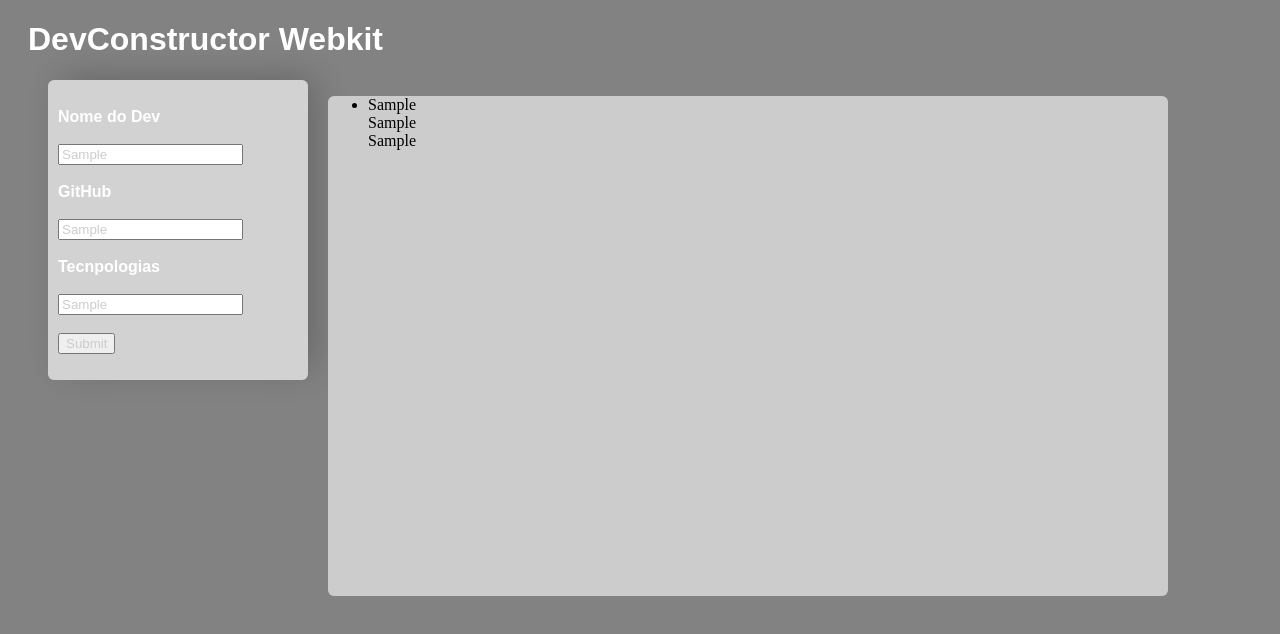
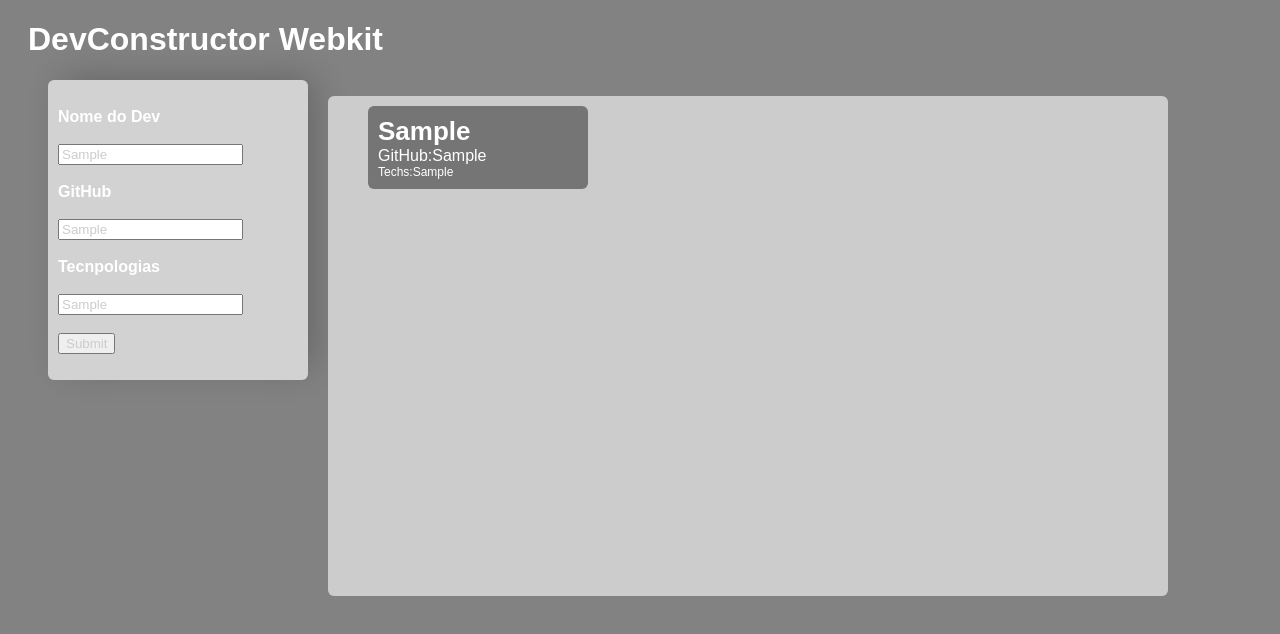
Before and after one commit to FelipeKatao/DevConstructor, a React (Create React App) app in the folder devfinder/: page / in a window 1280 px wide. Both pictures are taken after typing "Sample", "Sample", "Sample" into the empty fields and a click on the input 86 px from the left and 343 px from the top of the page. Shown: the top 634 px of the page. Built offline with nearby package versions, Linux system fonts and the light colour scheme.

Commit message:
update cards devs
Devs add in  the list is update now with style

```diff
--- a/devfinder/src/components/boardComp/ItemBoard.js
+++ b/devfinder/src/components/boardComp/ItemBoard.js
@@ -1,14 +1,14 @@
 import React from 'react'
-
+import './item.css'
 function ItemBoard({dev}){
     let obj=JSON.parse(dev)
     //console.log(typeof obj)
 
     return(
-        <li>
-            <div>{obj.name}</div>
-            <div>{obj.git}</div>
-            <div>{obj.techs}</div>
+        <li className='itemboard'>
+            <div className='titleCard'>{obj.name}</div>
+            <div className='gitCard'>GitHub:{obj.git}</div>
+            <div className='techsCard'>Techs:{obj.techs}</div>
         </li>
     );
 }
--- /dev/null
+++ b/devfinder/src/components/boardComp/item.css
@@ -0,0 +1,27 @@
+.itemboard{
+    background-color: #757575;
+    padding: 10px;
+    margin-top: 10px;
+    height:auto;
+    width: 200px;
+    list-style: none;
+    border-radius: 6px;
+}
+.titleCard{
+    color: white;
+    font-size: 26px;
+    font-weight: bold;
+    font-family: Arial, Helvetica, sans-serif;
+}
+.gitCard{
+    color: white;
+    font-size: 16px;
+    font-weight: lighter;
+    font-family: Arial, Helvetica, sans-serif;
+}
+.techsCard{
+    color: white;
+    font-size: 12px;
+    font-family: Arial, Helvetica, sans-serif;
+
+}
```
